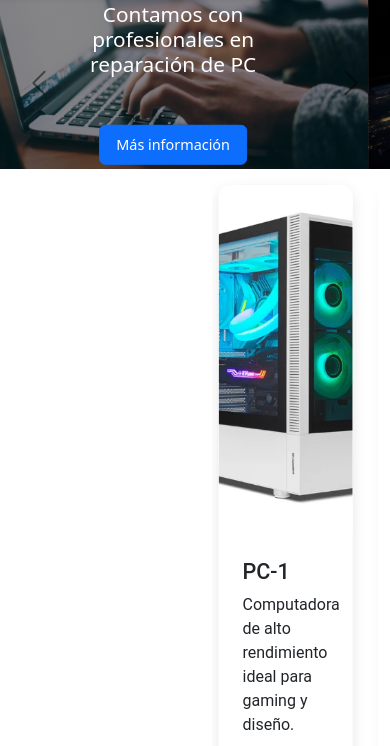
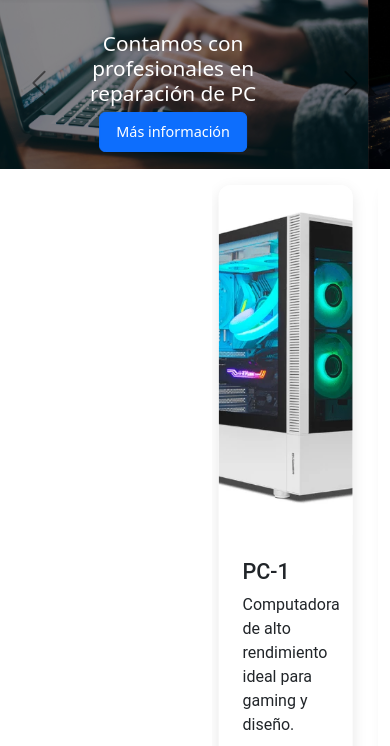
Before and after one commit to BcoreS/Electrocomp, a plain HTML site: page index.html in a window 390 px wide. Shown: the part 354-1100 px from the top of the page. Drawn offline with Linux system fonts and the light colour scheme.

Commit message:
Prueba de carousel en dispositivos moviles

```diff
--- a/CSS/Style.css
+++ b/CSS/Style.css
@@ -137,10 +137,11 @@ nav {
     padding: 0.25rem 0.5rem;
   }
 }
-
 /* ==================================================
    CAROUSEL
    ================================================== */
+
+/* Pantallas grandes: centrado vertical elegante */
 .carousel-item .carousel-caption {
   top: 50%;
   bottom: auto;
@@ -149,6 +150,7 @@ nav {
   z-index: 2;
 }
 
+/* Overlay oscuro del carousel */
 #header-carousel .carousel-item::before {
   content: "";
   position: absolute;
@@ -160,26 +162,46 @@ nav {
   z-index: 1;
 }
 
+/* ==================================================
+   PANTALLAS MEDIANAS / TABLETS
+   ================================================== */
 @media (max-width: 768px) {
-  #header-carousel .carousel-caption h1 {
-    font-size: 2rem;
-    line-height: 1.2;
-    margin-bottom: 1rem;
+  /* ❗ Quitar centrado vertical que causa espacios gigantes */
+  .carousel-item .carousel-caption {
+    top: auto;
+    bottom: 15%;
+    transform: none;
+    padding: 0 20px;
   }
 
-  #header-carousel .carousel-caption a.btn {
-    padding: 8px 16px;
-    font-size: 0.9rem;
+  /* Título más pequeño y con menos espacio abajo */
+  #header-carousel .carousel-caption h1 {
+    font-size: 1.7rem !important;
+    line-height: 1.2 !important;
+    margin-bottom: 0.6rem !important;
   }
 
-  #header-carousel .carousel-caption {
-    padding: 0 20px;
+  /* Botón más compacto */
+  #header-carousel .carousel-caption a.btn {
+    padding: 8px 16px !important;
+    font-size: 0.9rem !important;
+    margin-top: 0 !important;
   }
 }
 
+/* ==================================================
+   TELÉFONOS PEQUEÑOS
+   ================================================== */
 @media (max-width: 480px) {
+  /* Ajustar posición para pantallas realmente pequeñas */
+  .carousel-item .carousel-caption {
+    bottom: 10%;
+  }
+
+  /* Título más compacto */
   #header-carousel .carousel-caption h1 {
-    font-size: 1.3rem;
+    font-size: 1.3rem !important;
+    margin-bottom: 0.4rem !important;
   }
 }
 
```
